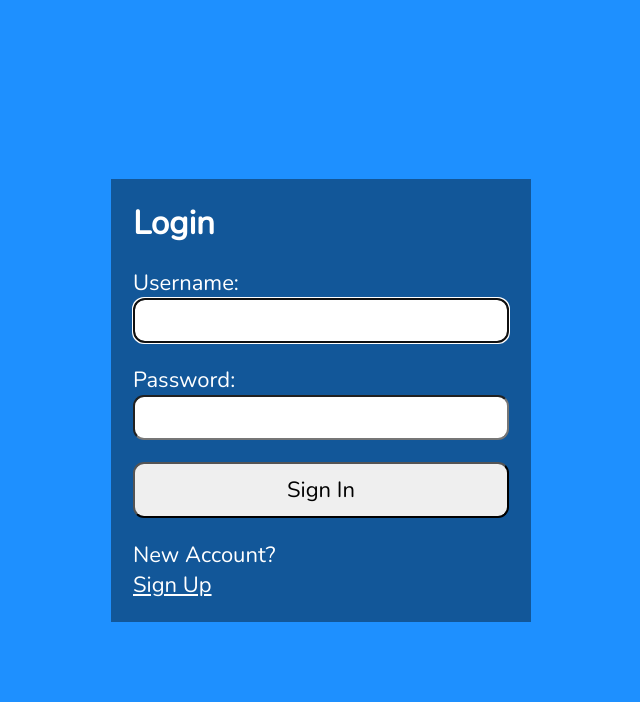
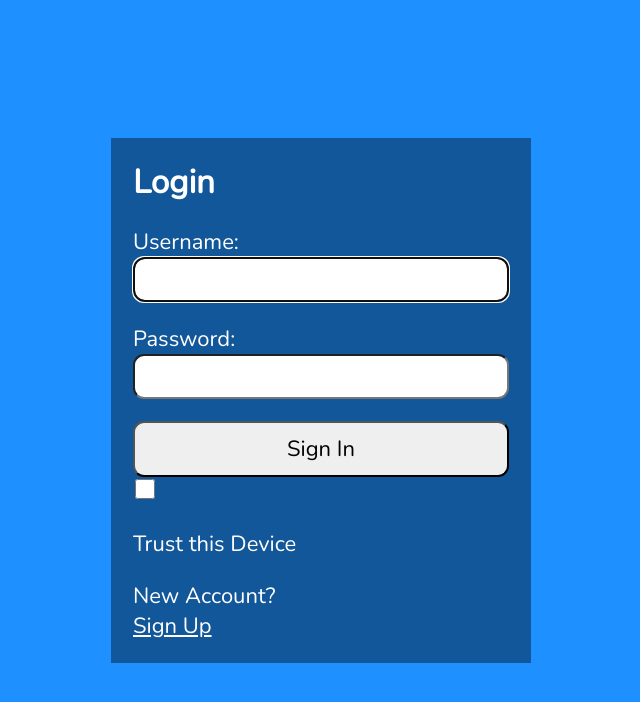
Before and after one commit to velvet-jedi/React_login, a React (Create React App) app: page /login in a window 1280 px wide. Shown: the top 702 px of the page, without its empty margins (319-959 px from the left). Built offline with nearby package versions, Linux system fonts and the light colour scheme.

Commit message:
add the trust device checkbox and setItem localstorage togglePersist state

```diff
--- a/src/components/Login.js
+++ b/src/components/Login.js
@@ -10,7 +10,7 @@ const LOGIN_URL= '/auth';
 //functional component
 const Login = () => {
     // const {setAuth} = useContext(AuthContext);
-    const {setAuth} = useAuth();
+    const {setAuth, persist, setPersist} = useAuth();
 
     const navigate = useNavigate();
 
@@ -73,6 +73,16 @@ const Login = () => {
         }
     }
 
+
+    const togglePersist = () => {
+        setPersist(prev => !prev);
+    }
+
+    useEffect(() => {
+        localStorage.setItem("persist", persist);
+    },[persist])
+
+
     return (
         // <>
         // {
@@ -119,6 +129,15 @@ const Login = () => {
                 />
 
                 <button>Sign In</button>
+                <div className="persistCheck">
+                    <input
+                        type="checkbox"
+                        onChange={togglePersist}
+                        id="persist"
+                        checked={persist}   // set checed to persist state
+                        />
+                </div>
+                <label htmlFor="persist">Trust this Device</label>
 
             </form>
 
--- a/src/index.css
+++ b/src/index.css
@@ -112,3 +112,9 @@ button {
 .line {
     display: inline-block;
 }
+
+[type="checkbox"] {
+    height: 20px;
+    width: 20px;
+    margin: 0 5px 2px 2px;
+}
```
